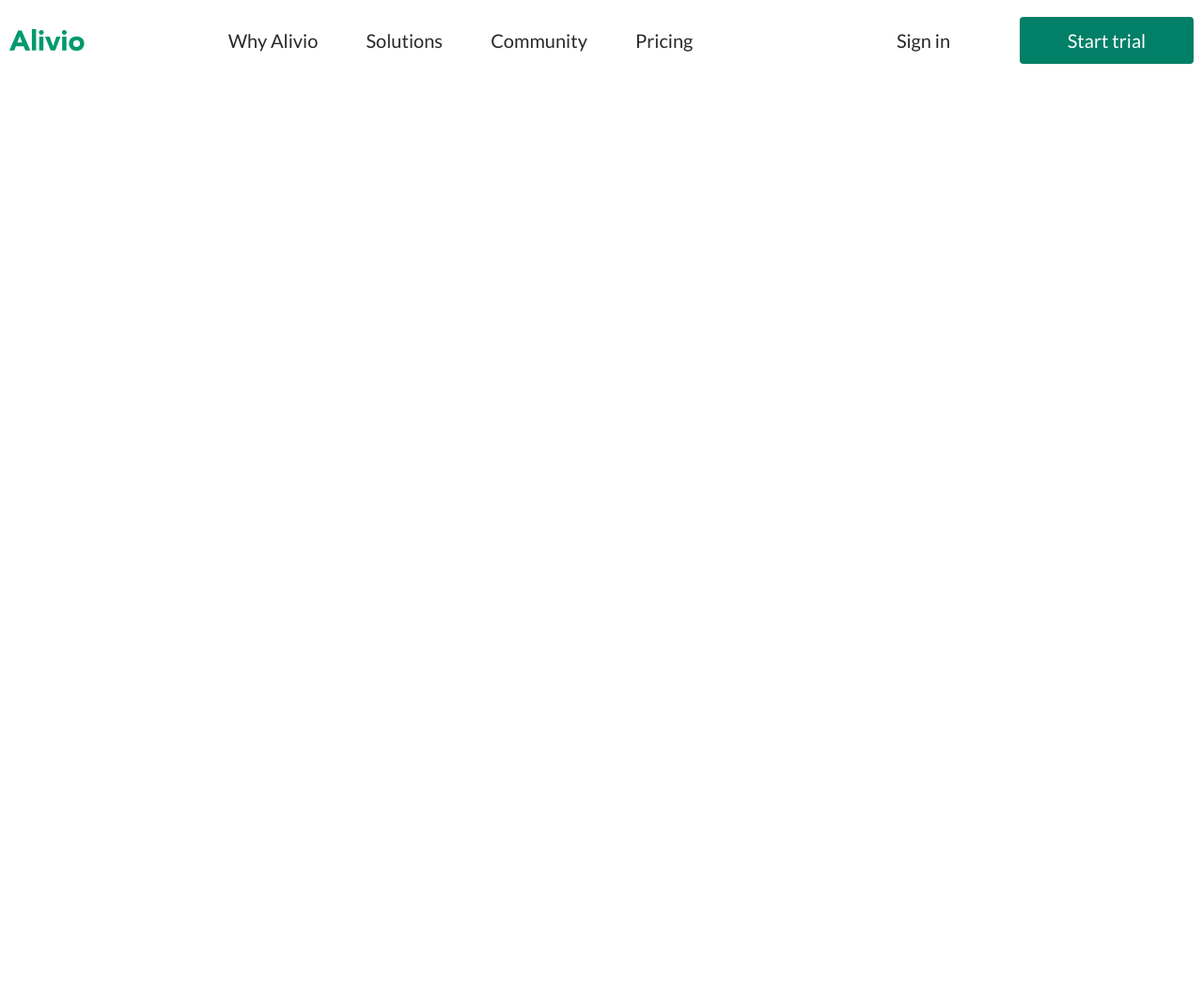
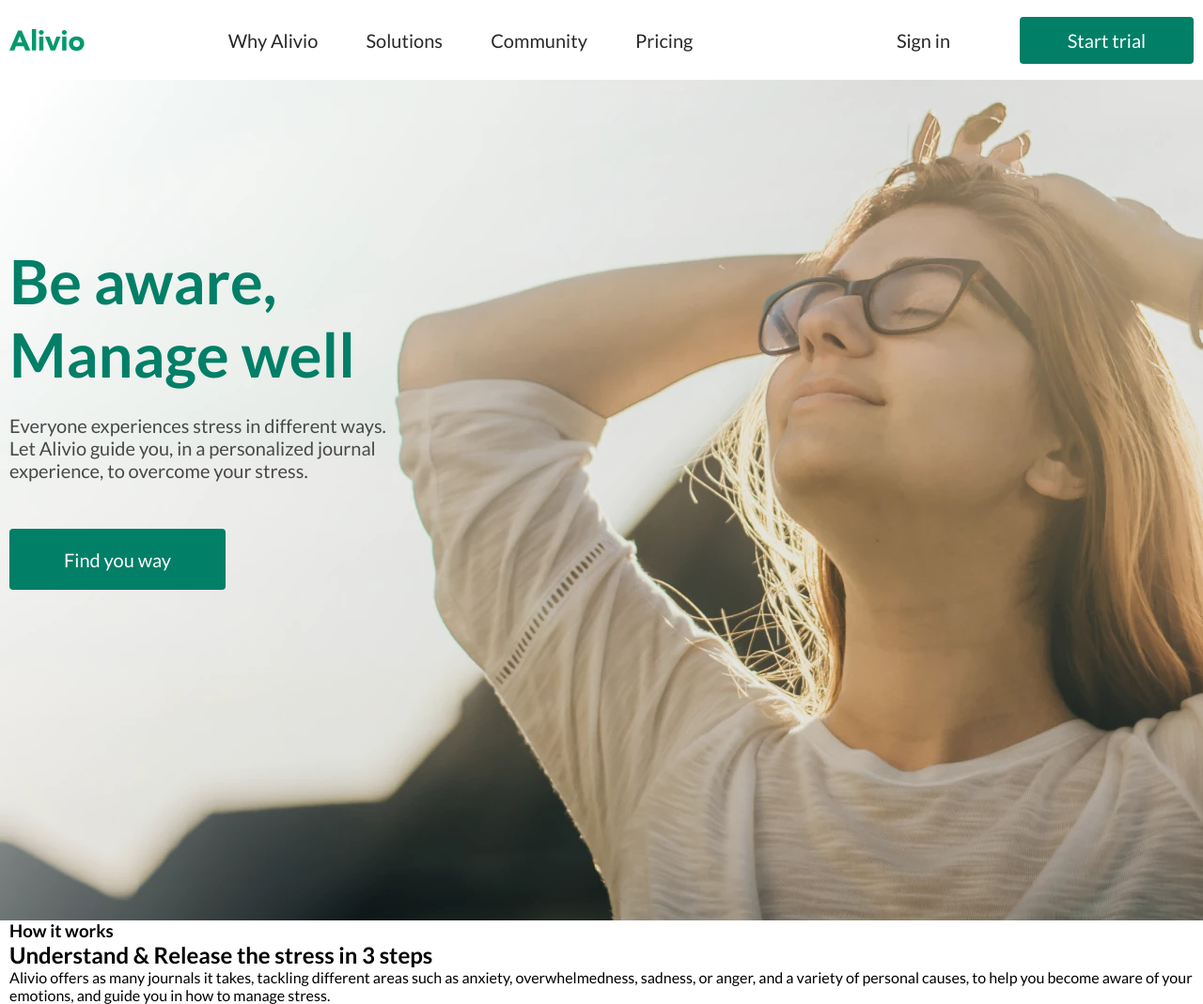
Before and after one commit to Rinnayb/alivio_page, a plain HTML site: page index.html in a window 1280 px wide. Shown: the whole page at 94% size. Before the commit the page ends 800 px from the top, so only its background shows below. Drawn offline with Linux system fonts and the light colour scheme.

Commit message:
hero section implemented

```diff
--- a/index.css
+++ b/index.css
@@ -1,3 +1,6 @@
 @import url(styles/variables.css);
 @import url(styles/basic.css);
 @import url(styles/header.css);
+@import url(styles/hero.css);
+@import url(styles/about.css);
+@import url(styles/card.css);
--- a/index.html
+++ b/index.html
@@ -15,7 +15,7 @@
 </head>
 
 <body>
-    <header class="header">
+    <header class="header" aria-label="header">
         <div class="container">
             <div class="header__wrapper">
                 <svg class="logo" aria-label="logo">
@@ -48,7 +48,29 @@
         </div>
     </header>
     <main>
+        <section class="hero" aria-label="hero section">
+            <div class="container">
+                <div class="hero__content">
+                    <h1 class="hero__title">Be aware, Manage well</h1>
+                    <p class="hero__desc" aria-label="main description">Everyone experiences stress in different ways.
+                        Let Alivio guide you, in a personalized journal experience, to overcome your stress.</p>
+                    <button type="button" class="btn">Find you way</button>
+                </div>
+            </div>
+        </section>
 
+        <section class="about" aria-label="about section">
+            <div class="container">
+                <h3 class="about__subtitle">How it works</h3>
+                <div class="about__content">
+                    <h2 class="about__title">Understand & Release
+                        the stress in 3 steps</h2>
+                    <p class="about__desc">Alivio offers as many journals it takes, tackling different areas such as
+                        anxiety, overwhelmedness, sadness, or anger, and a variety of personal causes, to help you
+                        become aware of your emotions, and guide you in how to manage stress.</p>
+                </div>
+            </div>
+        </section>
     </main>
     <footer></footer>
 </body>
--- a/styles/basic.css
+++ b/styles/basic.css
@@ -17,6 +17,16 @@ ul {
 a {
     text-decoration: none;
     color: unset;
+}
+
+h1,
+h2,
+h3,
+h4,
+h5,
+h6,
+p {
+    margin: 0;
 }
 
 .container {
--- /dev/null
+++ b/styles/hero.css
@@ -0,0 +1,57 @@
+.hero {
+    background: url('../assets/webp/hero_bg.webp') center/cover no-repeat;
+    height: 895px;
+}
+
+.hero__content {
+    width: 100%;
+    max-width: 420px;
+    display: flex;
+    flex-direction: column;
+    justify-content: flex-start;
+    align-items: flex-start;
+    padding-top: 175px;
+}
+
+.hero__title {
+    color: var(--co-green);
+    font-weight: 700;
+    font-size: 65px;
+}
+
+.hero__desc {
+    margin: 25px 0 50px;
+    color: var(--co-light-black);
+    font-weight: 400;
+    font-size: 20px;
+}
+
+.hero__content {
+    .btn {
+        width: 230px;
+        height: 65px;
+    }
+}
+
+@media (max-width: 768px) {
+    .hero {
+        height: 700px;
+    }
+
+    .hero__content {
+        padding-top: 180px;
+    }
+}
+
+@media (max-width: 480px) {
+    .hero {
+        background:
+            linear-gradient(180deg, rgba(245, 246, 252, 0.52), rgba(255, 176, 139, 0.28)),
+            url('../assets/webp/hero_bg.webp') 60% 50%/cover no-repeat;
+    }
+
+    .hero__title {
+        font-size: 45px;
+        max-width: 350px;
+    }
+}
--- a/styles/variables.css
+++ b/styles/variables.css
@@ -3,6 +3,7 @@
     --co-green: #017f67;
     --co-dark-green: #245852;
     --co-black: #292929;
+    --co-light-black: #484848;
 }
 
 /* media breakpoints: 992px, 768px, 576px, 480px */
```
Also changed, not shown: styles/about.css (added), styles/card.css (added), 1 other file.
